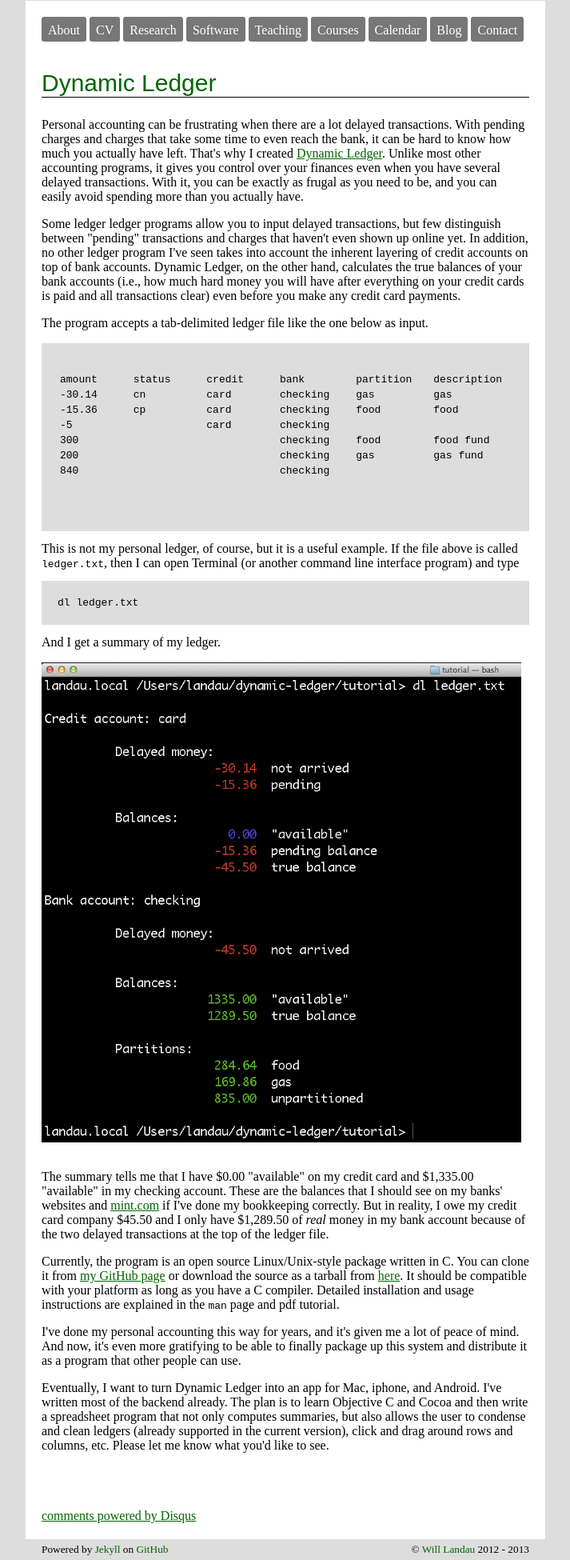
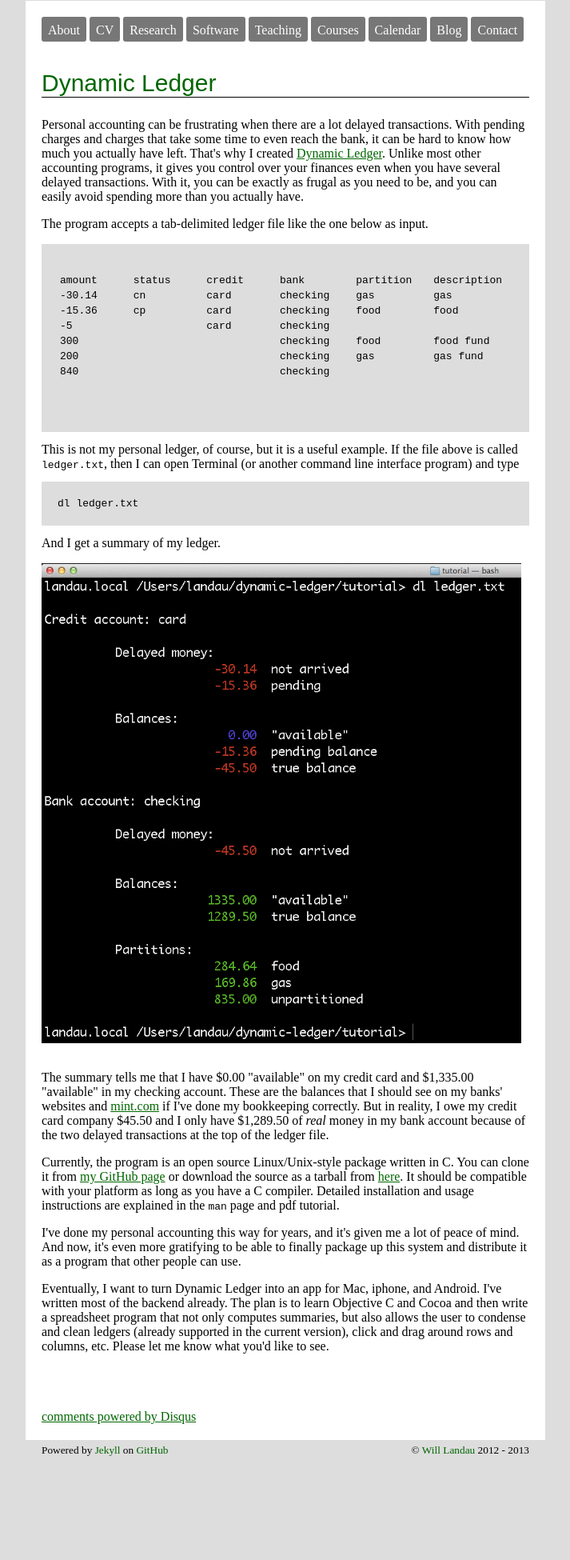
Before and after one commit to wlandau/wlandau.github.io, a Jekyll site: the page built from _posts/2013-12-21-Dynamic-Ledger.html, in a window 1280 px wide. Shown: the whole page at 80% size, without its empty margins (283-996 px from the left). Built offline with Jekyll 4.4.1, drawn with Linux system fonts in a browser that asks for light colours; nearby versions of some CDN libraries; comment, search, counter and statistics services are not loaded; after the commit the page ends 1826 px from its top, so only the background shows below that.

Commit message:
changed par

```diff
--- a/_posts/2013-12-21-Dynamic-Ledger.html
+++ b/_posts/2013-12-21-Dynamic-Ledger.html
@@ -17,15 +17,6 @@
 can be exactly as frugal as you need to be, and you can easily avoid
 spending more than you actually have.
 </p>
-
-<p>Some ledger ledger programs allow you to input delayed transactions,
-but few distinguish between "pending" transactions and charges
-that haven't even shown up online yet. In addition, no other ledger program I've
-seen takes into account the inherent layering of credit accounts on top of bank
-accounts. Dynamic Ledger, on the other hand, calculates the true balances of your
-bank accounts (i.e., how much hard money you will have after everything on your credit
-cards is paid and all transactions clear) even before you make any credit card
-payments.</p>
 
 <p>The program accepts a tab-delimited ledger file like the one below as input.
 
```
